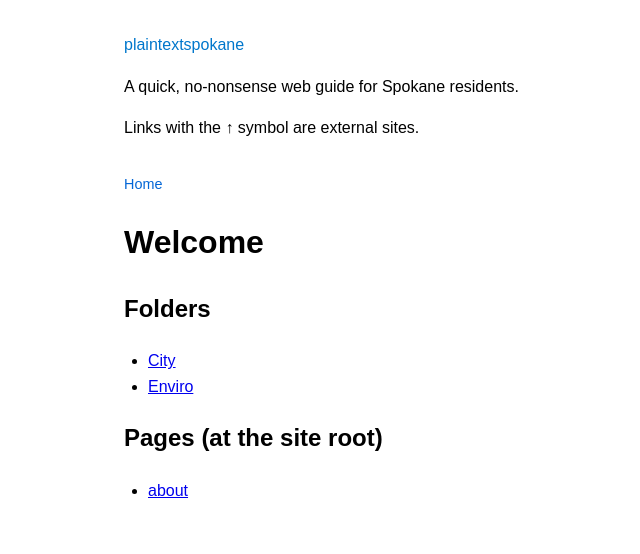
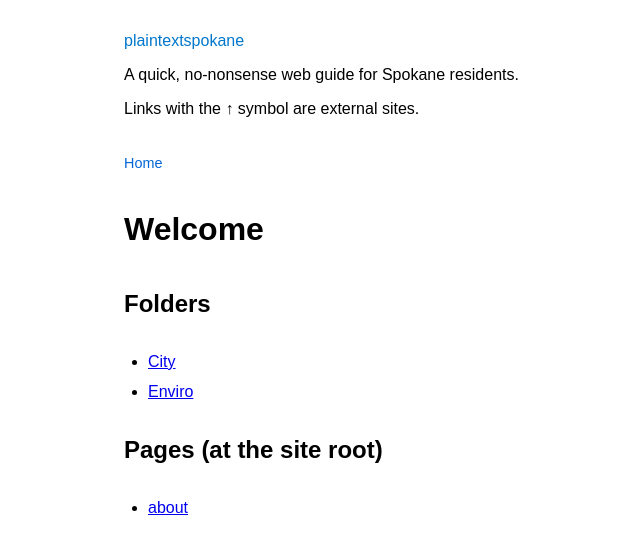
Before and after one commit to plaintextspokane/plaintextspokane.github.io, a Jekyll site: the page built from index.md, in a window 1280 px wide. Shown: the top 554 px of the page, without its empty margins (166-806 px from the left). Built offline with Jekyll 4.4.1, drawn with Linux system fonts in a browser that asks for light colours.

Commit message:
Update style.css

```diff
--- a/assets/style.css
+++ b/assets/style.css
@@ -3,10 +3,11 @@ body {
   max-width: 700px;
   margin: 2rem auto;
   padding: 0 1rem;
-  line-height: 1.6;
+
 }
+
 main {
-   line-height: 1.6;
+   line-height: 1.9;
 }
 
 nav a {
```
